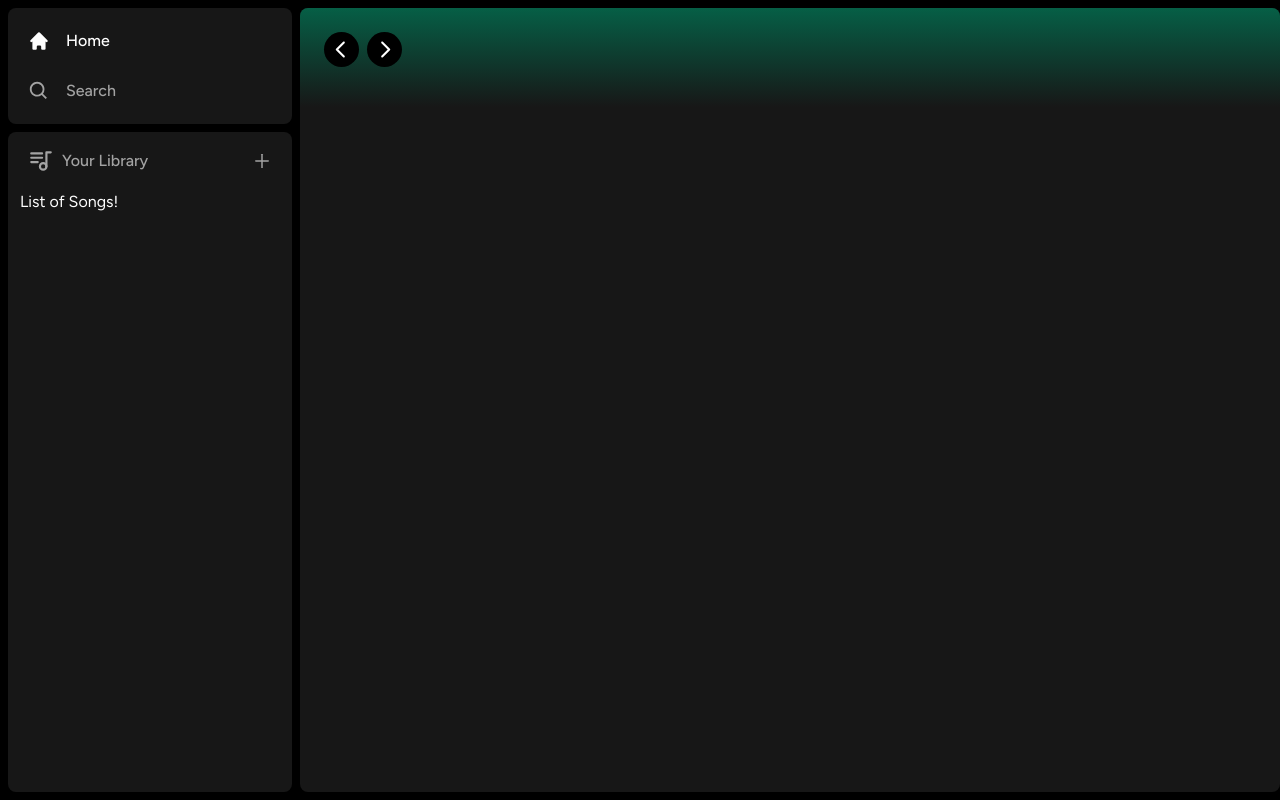
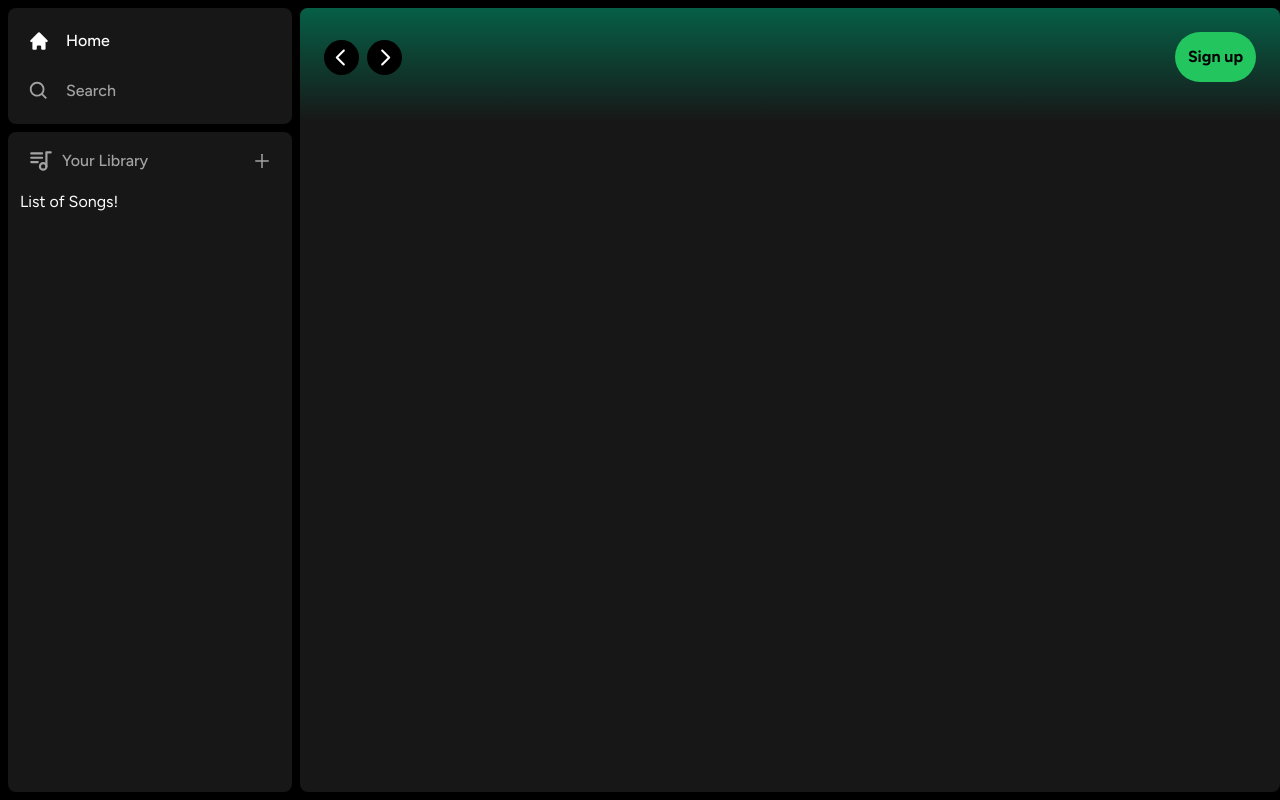
Before and after one commit to multisonic/spotify-clone, a Next.js app: page / in a window 1280 px wide. Built offline with nearby package versions, Linux system fonts and the light colour scheme.

Commit message:
Add custom Button component

```diff
--- /dev/null
+++ b/components/Button.tsx
@@ -0,0 +1,41 @@
+import { forwardRef } from "react";
+import { twMerge } from "tailwind-merge";
+
+interface ButtonProps extends React.ButtonHTMLAttributes<HTMLButtonElement> {}
+
+const Button = forwardRef<HTMLButtonElement, ButtonProps>(
+  ({ className, children, disabled, type = "button", ...props }, ref) => {
+    return (
+      <button
+        type={type}
+        className={twMerge(
+          `
+        w-full
+        rounded-full
+        bg-green-500
+        border
+        border-transparent
+        px-3
+        py-3
+        disabled:cursor-not-allowed
+        disabled:opacity-50
+        text-black
+        font-bold
+        hover:opacity-75
+        transition
+      `,
+          className
+        )}
+        disabled={disabled}
+        ref={ref}
+        {...props}
+      >
+        {children}
+      </button>
+    );
+  }
+);
+
+Button.displayName = "Button";
+
+export default Button;
--- a/components/Header.tsx
+++ b/components/Header.tsx
@@ -3,9 +3,11 @@
 import { useRouter } from "next/navigation";
 import { twMerge } from "tailwind-merge";
 
+import { BiSearch } from "react-icons/bi";
+import { HiHome } from "react-icons/hi";
 import { RxCaretLeft, RxCaretRight } from "react-icons/rx";
-import { HiHome } from "react-icons/hi";
-import { BiSearch } from "react-icons/bi";
+
+import Button from "./Button";
 
 interface HeaderProps {
   children: React.ReactNode;
@@ -54,6 +56,21 @@
             <BiSearch className="text-black" size={20} />
           </button>
         </div>
+
+        <div
+          className="
+          flex
+          justify-between
+          items-center
+          gap-x-4
+        "
+        >
+          <>
+            <div>
+              <Button>Sign up</Button>
+            </div>
+          </>
+        </div>
       </div>
     </div>
   );
```
